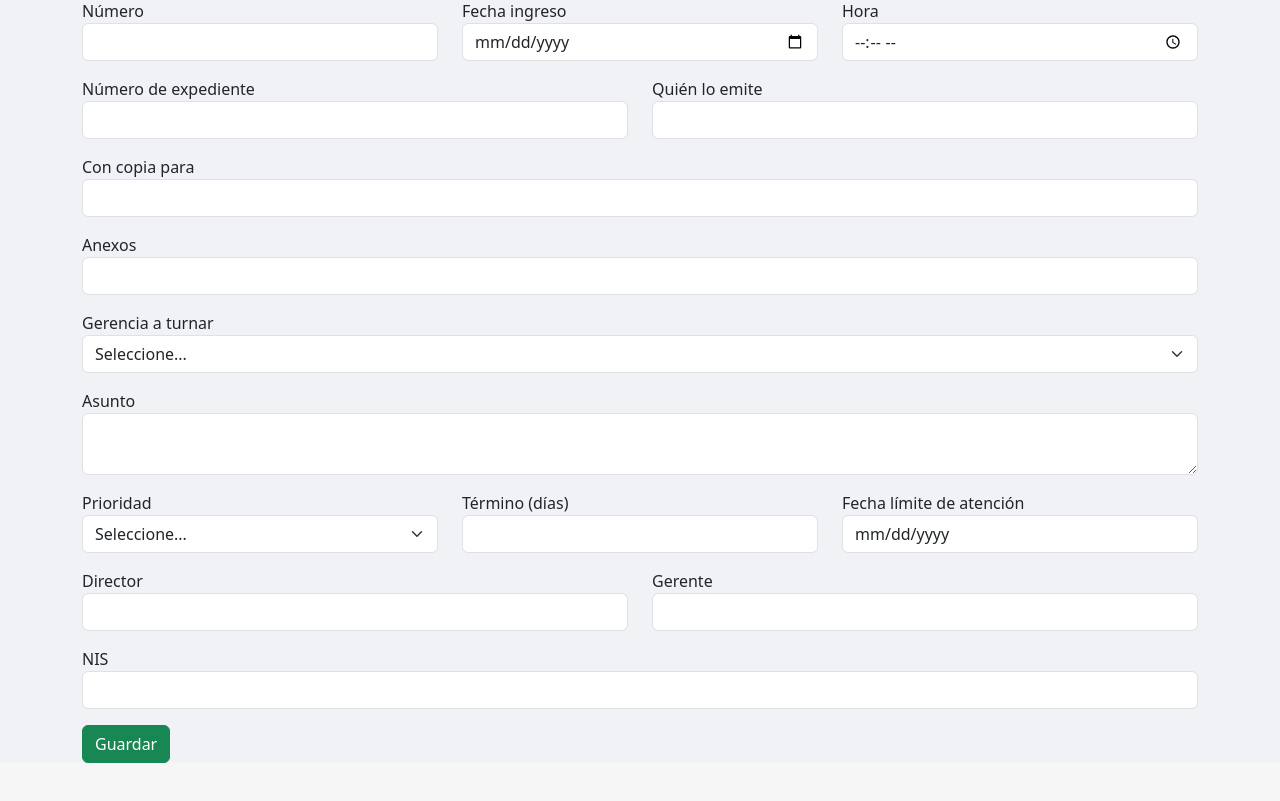
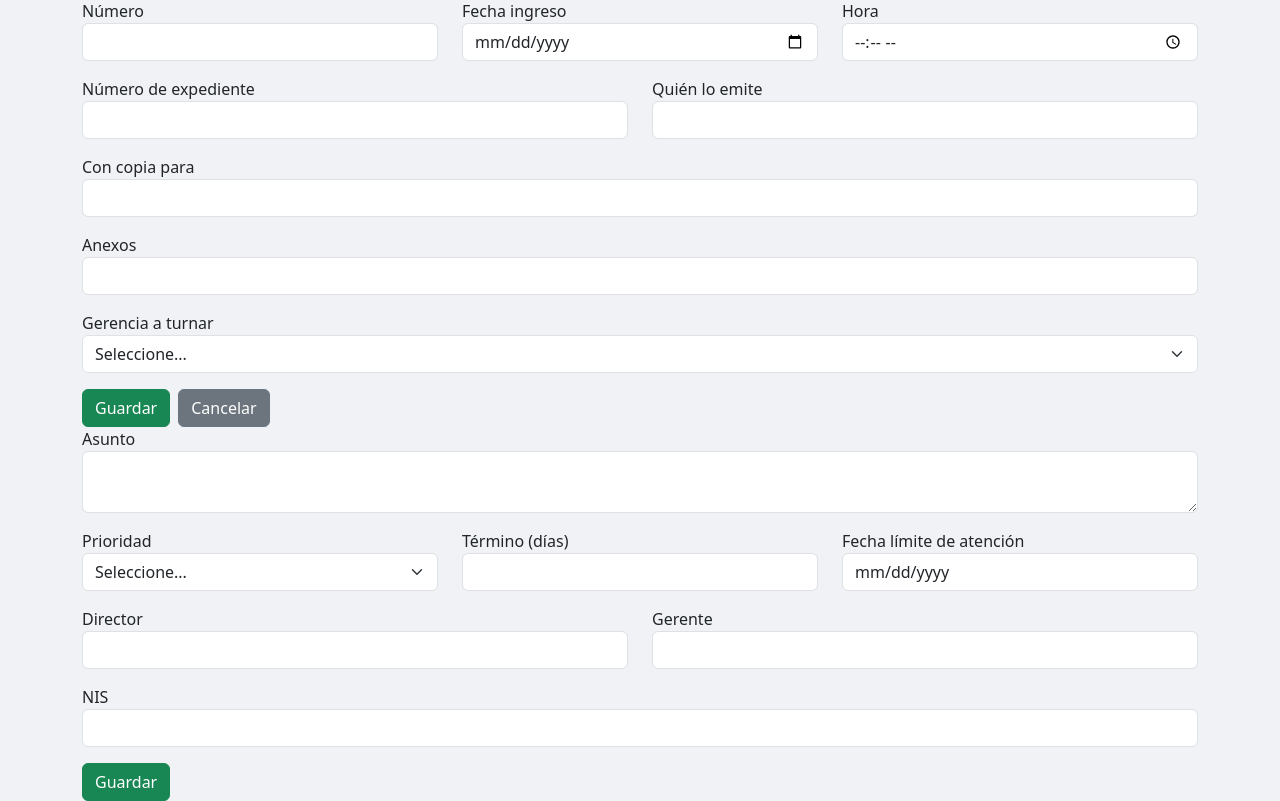
Before and after one commit to adrianalinarestoledo-creator/correspondencia_2026, a Flask app: page /nuevo in a window 1280 px wide. Shown: the part 281-1082 px from the top of the page. Before the commit the page ends 1044 px from the top, so only its background shows below. Run offline with Flask 3, Linux system fonts and the light colour scheme; the visitor is signed in with stand-in values (Sample User, id 1).

Commit message:
Update nuevo.html

```diff
--- a/templates/nuevo.html
+++ b/templates/nuevo.html
@@ -50,12 +50,18 @@
         <option value="">Seleccione...</option>
         <option value="DG">DG</option>
         <option value="GAL">GAL</option>
-            <option value="GAL-DESPACHO">GAL</option>
+        <option value="GAL-Despacho">GAL-Despacho</option>
         <option value="GPSOI">GPSOI</option>
         <option value="GSMA">GSMA</option>
         <option value="GSTS">GSTS</option>
     </select>
 </div>
+
+<div class="mt-3 d-flex gap-2">
+    <button class="btn btn-success">Guardar</button>
+    <a href="{{ url_for('lista') }}" class="btn btn-secondary">Cancelar</a>
+</div>
+
 
     <div class="mb-3">
         <label>Asunto</label>
```
Lines whose indentation alone changed are shown as unchanged.
